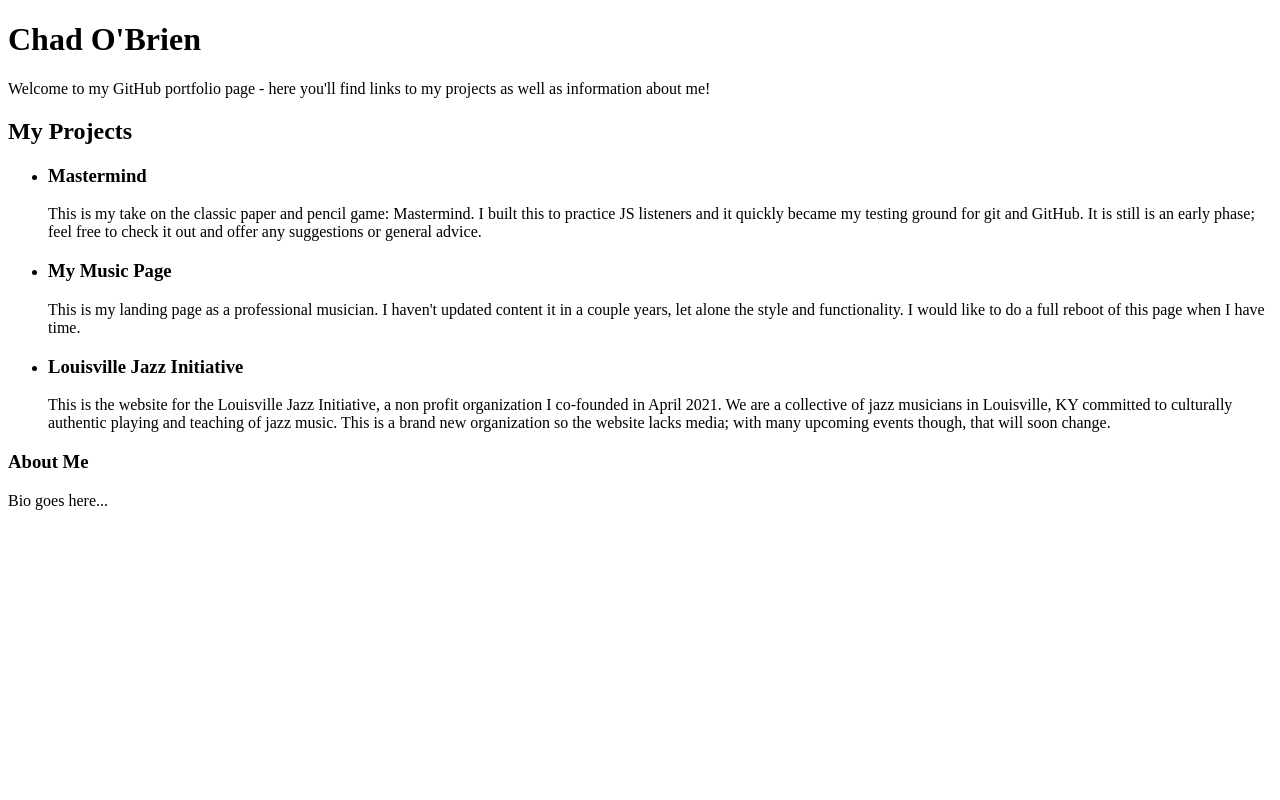
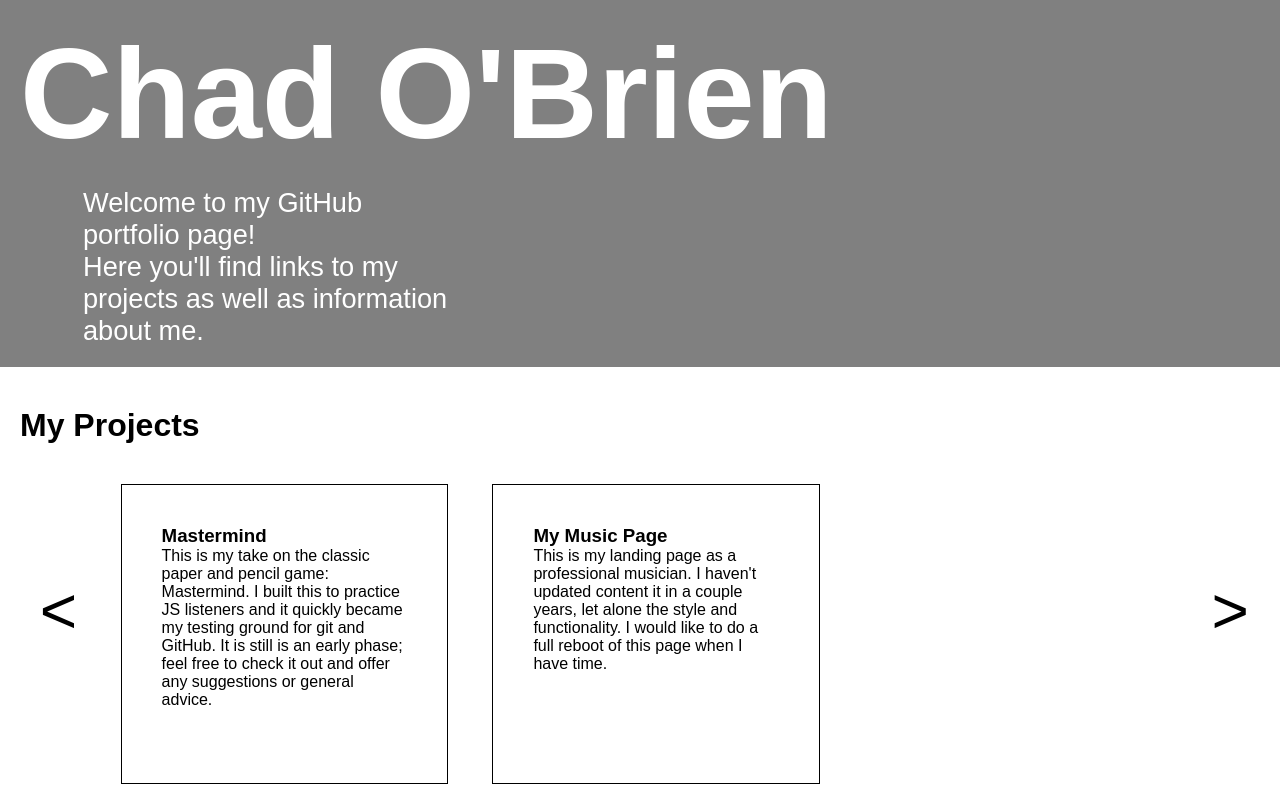
Before and after one commit to csobrien90/old-portfolio, a plain HTML site: page index.html in a window 1280 px wide. Shown: the top 800 px of the page. Drawn offline with Linux system fonts and the light colour scheme.

Commit message:
add basic css

```diff
--- a/index.html
+++ b/index.html
@@ -3,6 +3,7 @@
 
 <head>
     <title>Chad O'Brien's Github Portfolio</title>
+    <link rel="stylesheet" href="styles.css">
 </head>
 
 <body>
@@ -10,14 +11,14 @@
         <h1>Chad O'Brien</h1>
         <div id="welcome">
             <p>
-                Welcome to my GitHub portfolio page - here you'll find links to my projects as well as information about me!
+                Welcome to my GitHub portfolio page!</br>Here you'll find links to my projects as well as information about me.
             </p>
         </div>
     </header>
 
     <div id="myProjects" class="cardSlider">
         <h2>My Projects</h2>
-
+        <p class="arrow"><</p>
         <ul class="cardList">
 
             <li class="card">
@@ -40,6 +41,7 @@
                     This is a brand new organization so the website lacks media; with many upcoming events though, that will soon change.<p>
             </li>
         </ul>
+        <p class="arrow">></p>
     </div>
 
 <!-- Card Slider HTML Template
--- a/styles.css
+++ b/styles.css
@@ -0,0 +1,66 @@
+* {
+    box-sizing: border-box;
+    margin: 0;
+    font-family: sans-serif;
+}
+
+header {
+    background-color: gray;
+    padding: 10px;
+    color: white;
+}
+
+#welcome {
+    display: inline-block;
+    padding: 10px;
+    max-width: 32%;
+    font-size: 1.7em;
+    text-align: left;
+    margin: 0 5%;
+}
+
+.arrow {
+    display: inline-block;
+    position: absolute;
+    width: 6%;
+    font-size: 4em;
+    text-align: center;
+    margin: 110px 0;
+}
+
+.cardSlider {
+    width: 100%;
+    padding: 20px;
+    vertical-align: top;
+}
+
+.cardList {
+    margin-left: 6.5%;
+    list-style-type: none;
+    padding: 0;
+    display: inline-block;
+    width: 88%;
+}
+
+.card {
+    vertical-align: top;
+    max-width: 30%;
+    height: 300px;
+    display: inline-block;
+    padding: 40px;
+    margin: 20px;
+    border: 1px solid black;
+}
+
+/* Headers */
+
+h1 {
+    font-size: 8em;
+    display: inline-block;
+    padding: 10px;
+}
+
+h2 {
+    font-size: 2em;
+    margin: 20px 0;
+}
```
